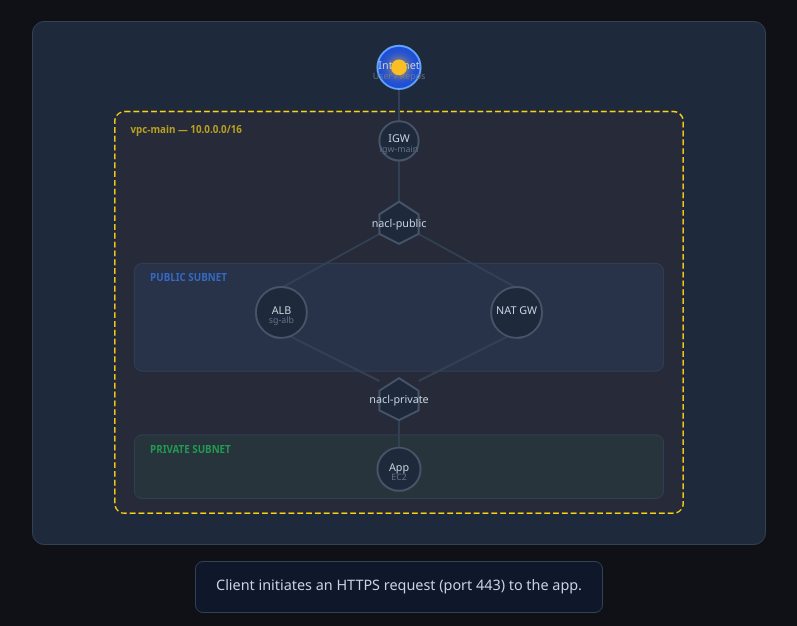
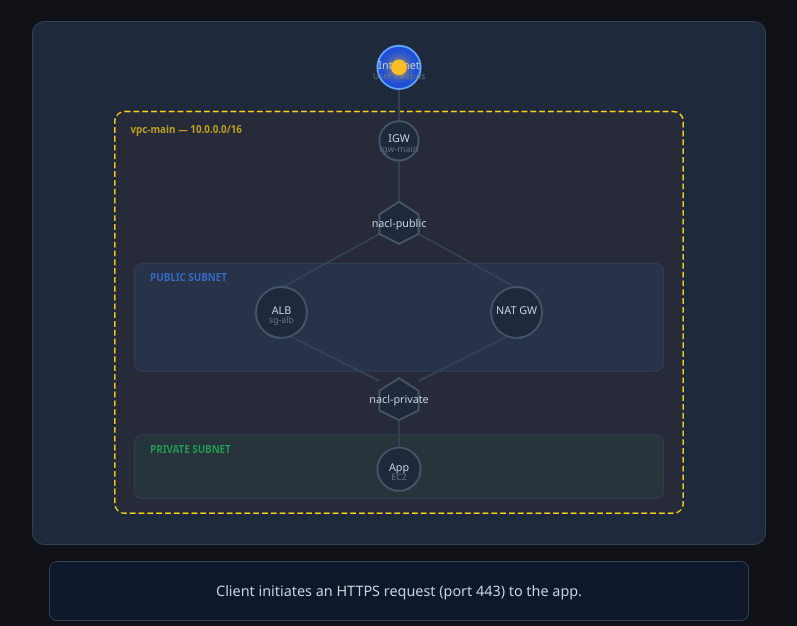
Before and after one commit to kc-zenika/cloud_architecture, a plain HTML site: page notes/part2/images/nacl_slideshow.html in a window 1280 px wide. Shown: the part 109-735 px from the top of the page, without its empty margins (241-1038 px from the left). Drawn offline with Linux system fonts and the light colour scheme.

Commit message:
tidy notes for system design beginner

```diff
--- a/notes/part2/images/nacl_slideshow.html
+++ b/notes/part2/images/nacl_slideshow.html
@@ -130,9 +130,14 @@
     color: #cbd5e1;
     text-align: center;
     margin-bottom: 16px;
-    max-width: 660px;
+    width: 700px;
+    height: 60px;
     line-height: 1.5;
-    min-height: 52px;
+    display: flex;
+    align-items: center;
+    justify-content: center;
+    overflow: hidden;
+    box-sizing: border-box;
   }
 
   /* NACL grid - always visible */
```
Also changed, not shown: 1 other file.
